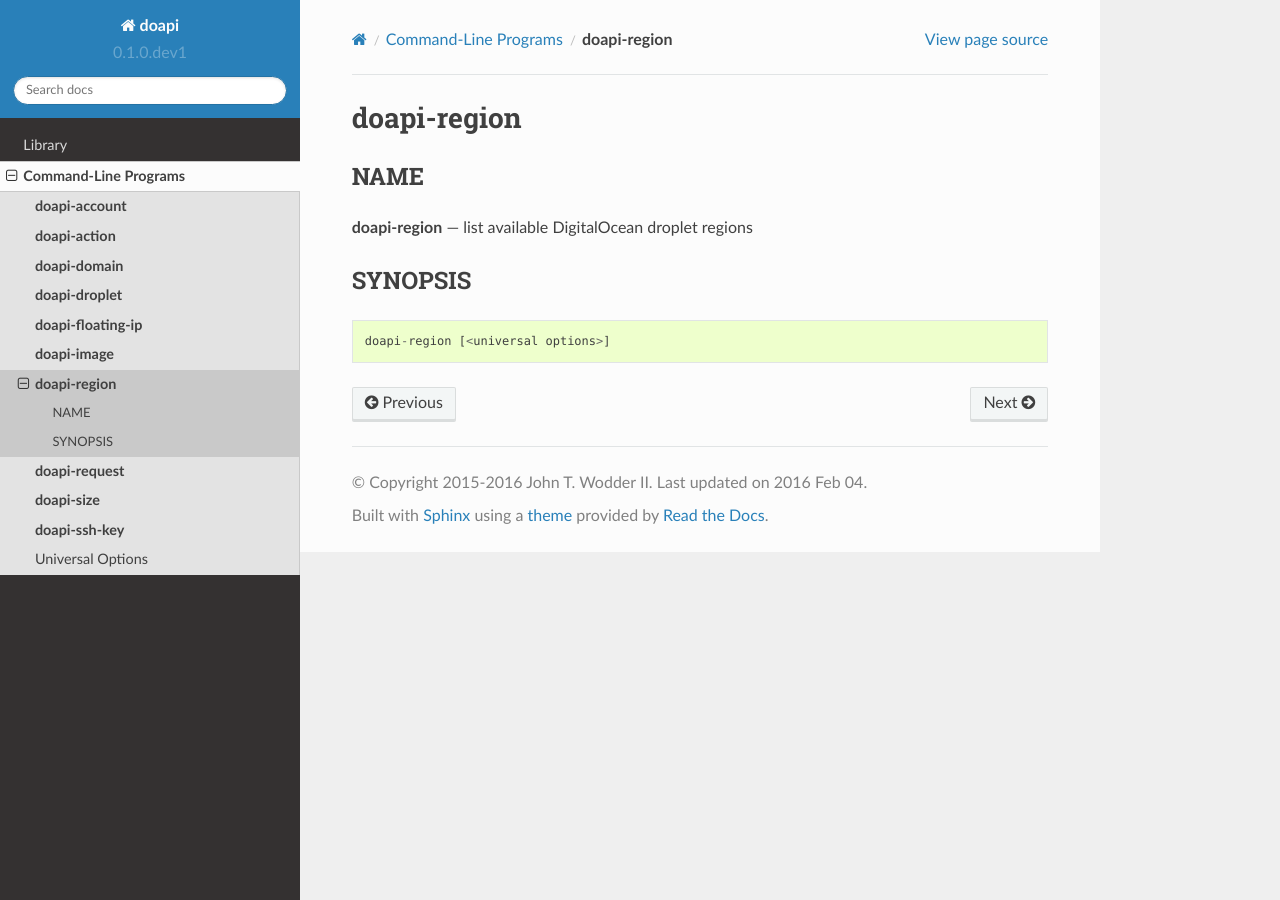
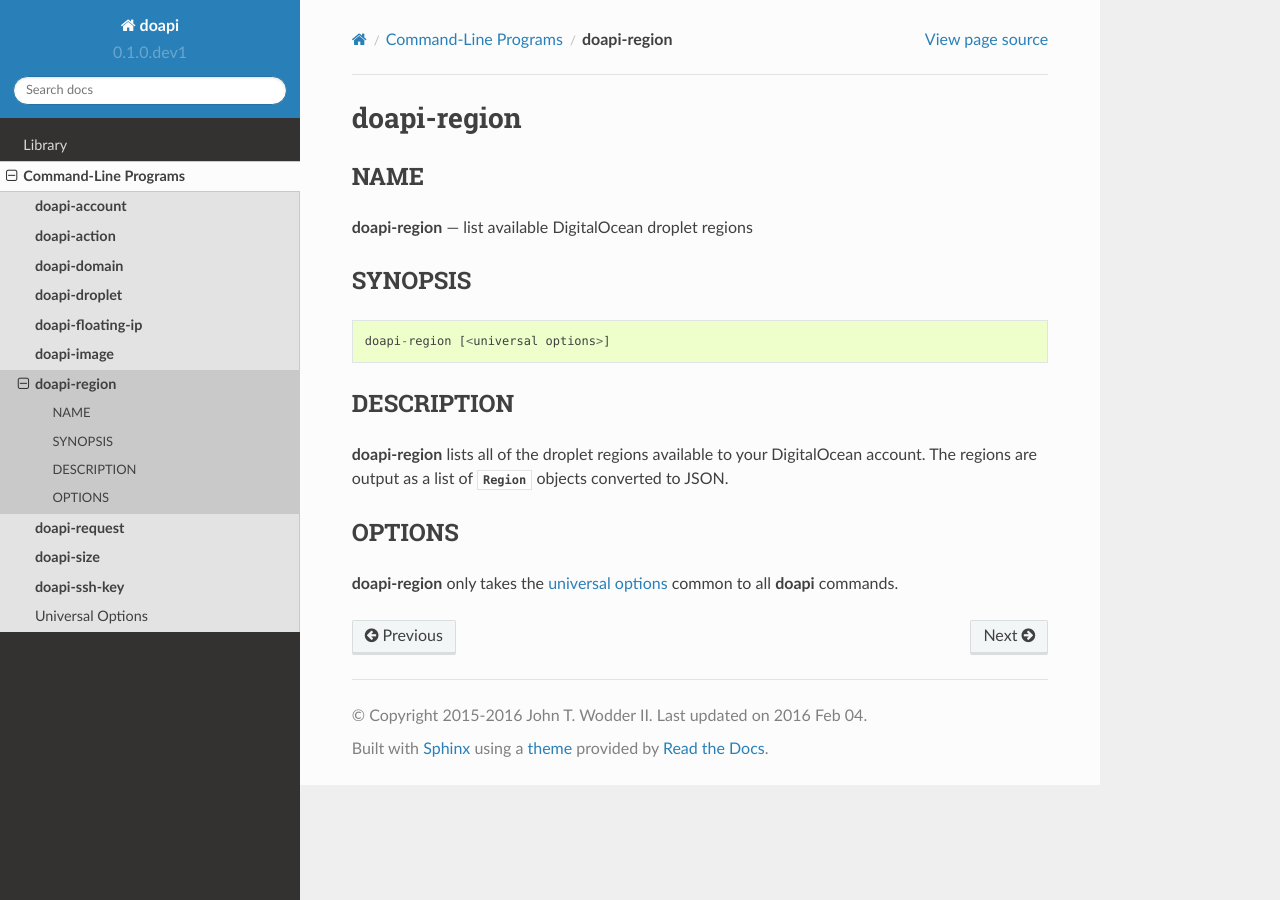
Before and after one commit to jwodder/doapi, a Sphinx documentation site: the page built from docs/cli/region.rst, in a window 1280 px wide. Built offline with Sphinx 7.4.7 and the Read the Docs theme 2.0.0, drawn with Linux system fonts in a browser that asks for light colours.

Commit message:
"Wrote" documentation for `doapi-region`

```diff
--- a/docs/cli/region.rst
+++ b/docs/cli/region.rst
@@ -14,3 +14,16 @@ SYNOPSIS
 ::
 
     doapi-region [<universal options>]
+
+DESCRIPTION
+^^^^^^^^^^^
+
+:program:`doapi-region` lists all of the droplet regions available to your
+DigitalOcean account.  The regions are output as a list of `Region` objects
+converted to JSON.
+
+OPTIONS
+^^^^^^^
+
+:program:`doapi-region` only takes the :ref:`universal options <universal>`
+common to all :program:`doapi` commands.
```
